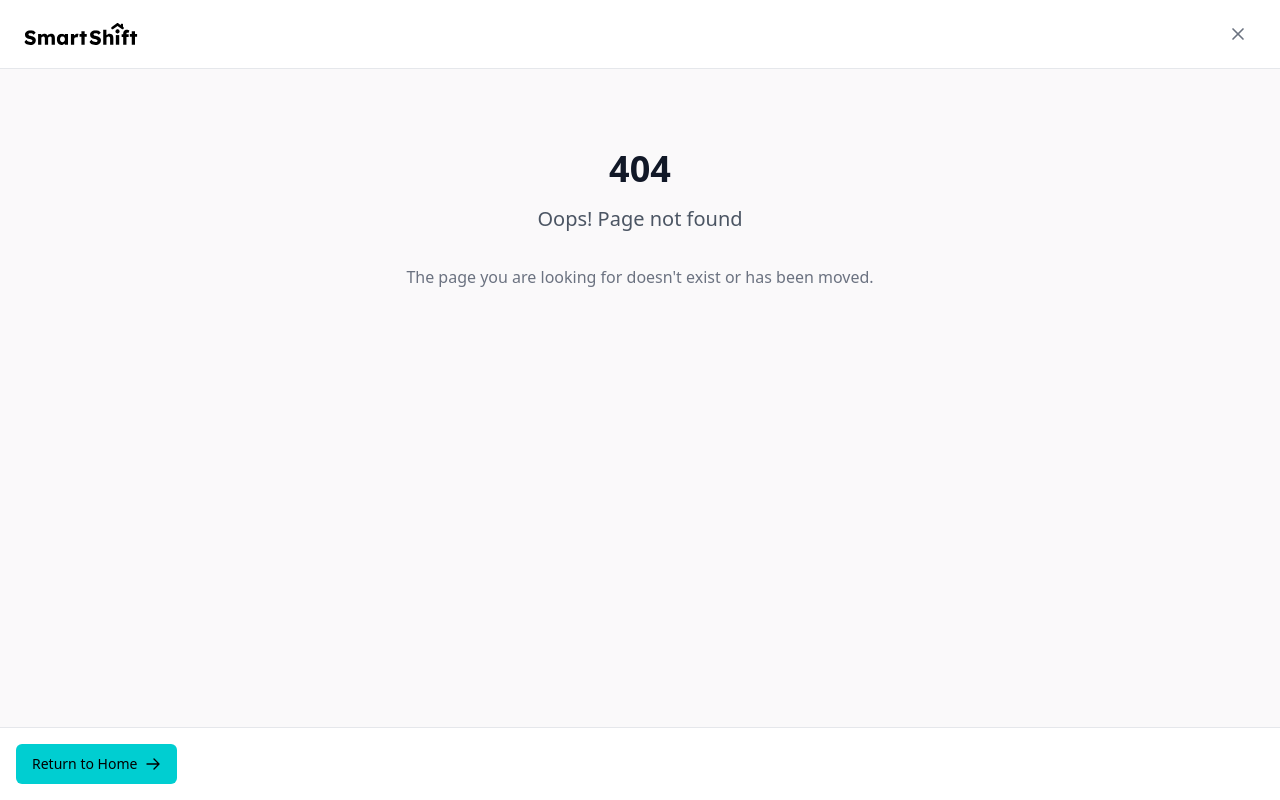
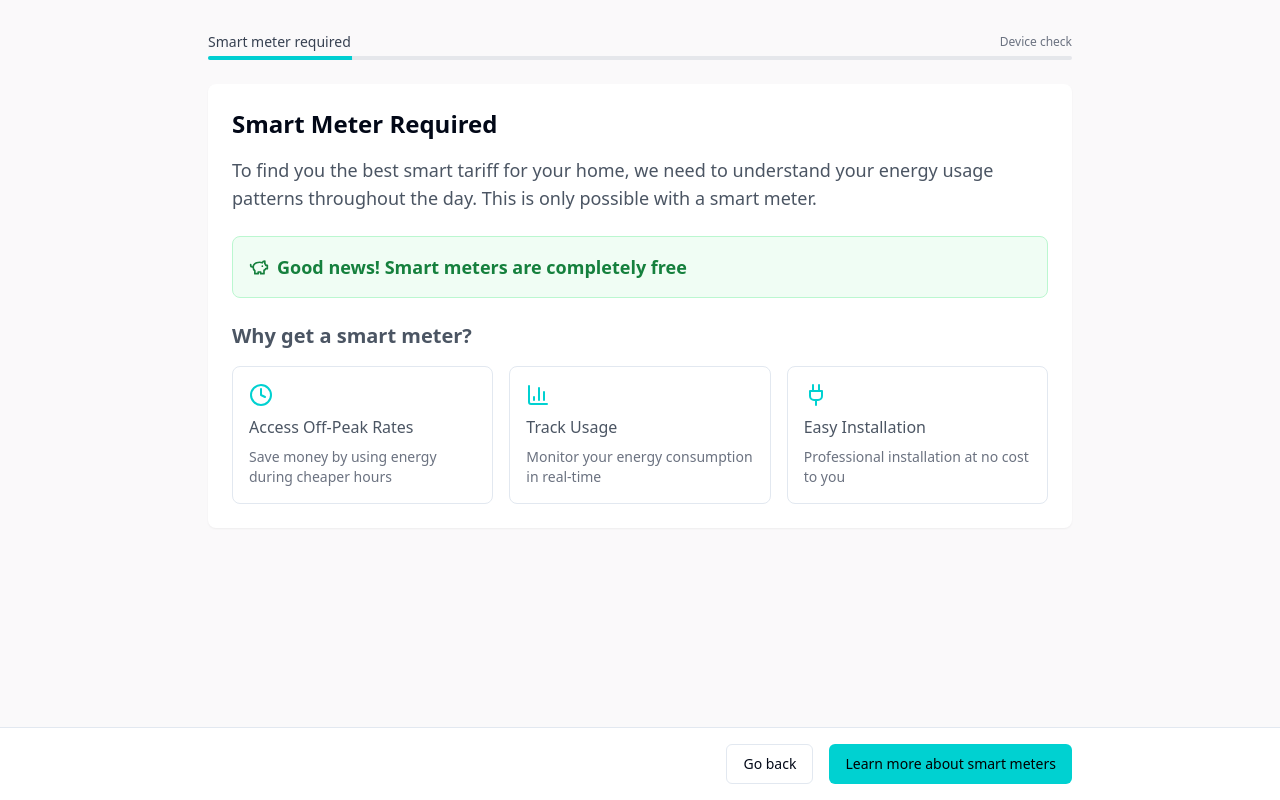
Before and after one commit to NataliaLKB/smartshift-form, a React (Vite) app: page /smart-meter-required in a window 1280 px wide. Before the commit this address had no page. Built offline with nearby package versions, Linux system fonts and the light colour scheme.

Commit message:
Add no-smart-meter page
Adds a new page for users without a smart meter, explaining the benefits and process of getting one.  Includes placeholder text for the page content.

```diff
--- a/src/App.tsx
+++ b/src/App.tsx
@@ -12,6 +12,7 @@ import Tariff from "./pages/Tariff";
 import Feedback from "./pages/Feedback";
 import ThankYou from "./pages/ThankYou";
 import NotFound from "./pages/NotFound";
+import SmartMeterRequired from "./pages/SmartMeterRequired";
 
 const queryClient = new QueryClient();
 
@@ -29,6 +30,7 @@ const App = () => (
           <Route path="/tariff" element={<Tariff />} />
           <Route path="/feedback" element={<Feedback />} />
           <Route path="/thank-you" element={<ThankYou />} />
+          <Route path="/smart-meter-required" element={<SmartMeterRequired />} />
           <Route path="*" element={<NotFound />} />
         </Routes>
       </BrowserRouter>
--- /dev/null
+++ b/src/pages/SmartMeterRequired.tsx
@@ -0,0 +1,85 @@
+
+import { Progress } from "@/components/ui/progress";
+import { Button } from "@/components/ui/button";
+import { useNavigate } from "react-router-dom";
+import { Clock, PiggyBank, BarChart3, Plug } from "lucide-react";
+
+const SmartMeterRequired = () => {
+  const navigate = useNavigate();
+
+  return (
+    <div className="min-h-screen flex flex-col">
+      <main className="flex-1 bg-[#FAF9FA]">
+        <div className="container max-w-4xl mx-auto px-4 py-8">
+          <div className="space-y-6">
+            <div>
+              <div className="flex justify-between items-center mb-1">
+                <p className="text-sm text-gray-700">Smart meter required</p>
+                <p className="text-xs text-gray-500">Device check</p>
+              </div>
+              <Progress value={16.67} className="h-1 mb-6" />
+            </div>
+
+            <div className="bg-white rounded-lg p-6 shadow-sm">
+              <h1 className="text-2xl font-bold mb-4">Smart Meter Required</h1>
+
+              <div className="text-gray-600 space-y-6">
+                <p className="text-lg">
+                  To find you the best smart tariff for your home, we need to understand your energy usage patterns throughout the day. This is only possible with a smart meter.
+                </p>
+
+                <div className="bg-green-50 border border-green-200 rounded-lg p-4 my-6">
+                  <h2 className="text-lg font-semibold text-green-700 flex items-center gap-2">
+                    <PiggyBank className="h-5 w-5" />
+                    Good news! Smart meters are completely free
+                  </h2>
+                </div>
+
+                <div className="space-y-4 mt-8">
+                  <h2 className="text-xl font-semibold">Why get a smart meter?</h2>
+                  <div className="grid gap-4 md:grid-cols-3">
+                    <div className="p-4 border rounded-lg">
+                      <Clock className="h-6 w-6 text-primary mb-2" />
+                      <h3 className="font-medium mb-2">Access Off-Peak Rates</h3>
+                      <p className="text-sm text-gray-500">Save money by using energy during cheaper hours</p>
+                    </div>
+                    <div className="p-4 border rounded-lg">
+                      <BarChart3 className="h-6 w-6 text-primary mb-2" />
+                      <h3 className="font-medium mb-2">Track Usage</h3>
+                      <p className="text-sm text-gray-500">Monitor your energy consumption in real-time</p>
+                    </div>
+                    <div className="p-4 border rounded-lg">
+                      <Plug className="h-6 w-6 text-primary mb-2" />
+                      <h3 className="font-medium mb-2">Easy Installation</h3>
+                      <p className="text-sm text-gray-500">Professional installation at no cost to you</p>
+                    </div>
+                  </div>
+                </div>
+              </div>
+            </div>
+          </div>
+        </div>
+      </main>
+
+      <footer className="border-t bg-white py-4">
+        <div className="container max-w-4xl mx-auto px-4">
+          <div className="flex justify-end gap-4">
+            <Button
+              variant="outline"
+              onClick={() => navigate(-1)}
+            >
+              Go back
+            </Button>
+            <Button
+              onClick={() => window.open('https://www.smartenergygb.org/smart-meter-installation', '_blank')}
+            >
+              Learn more about smart meters
+            </Button>
+          </div>
+        </div>
+      </footer>
+    </div>
+  );
+};
+
+export default SmartMeterRequired;
```
